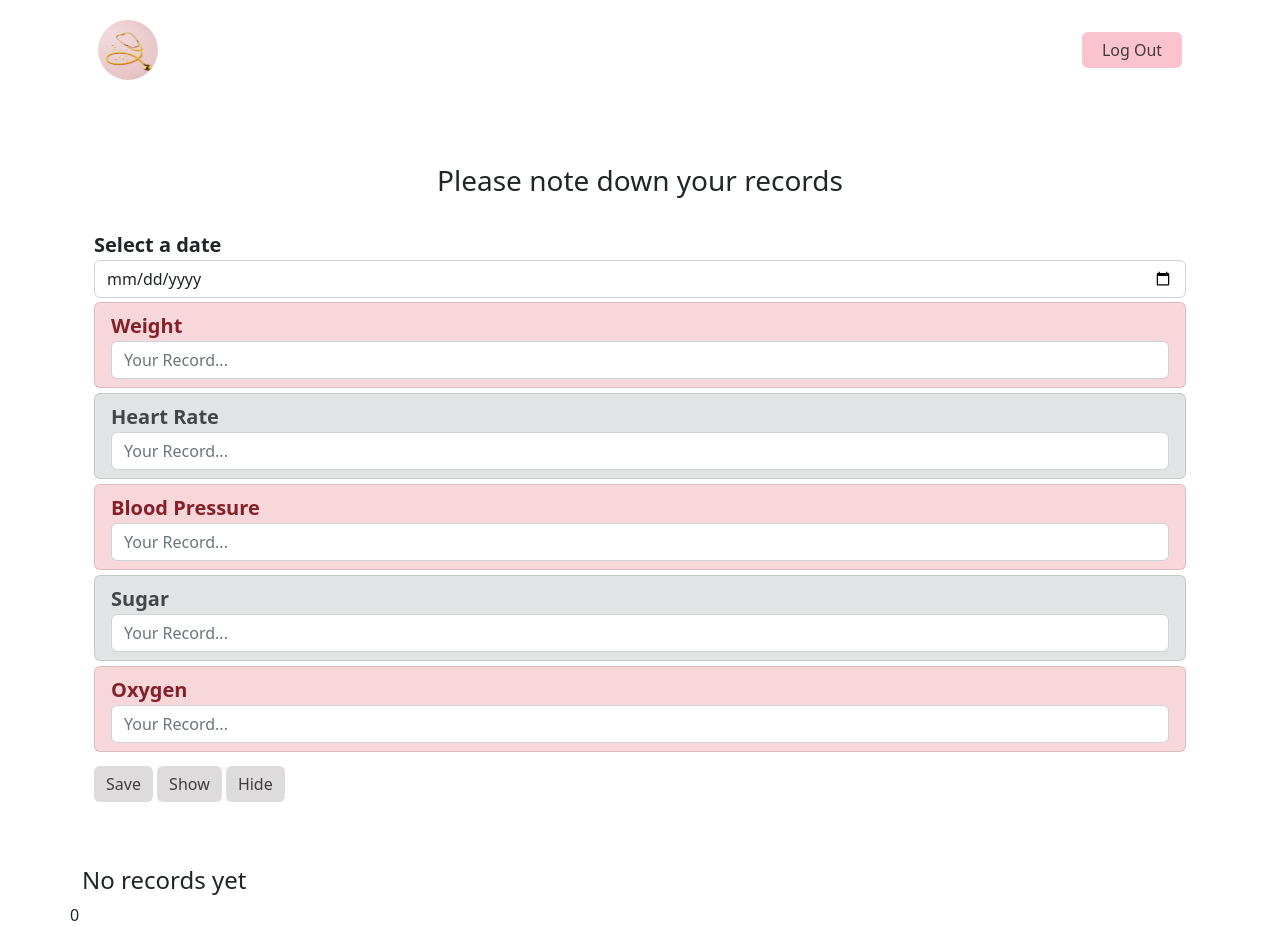
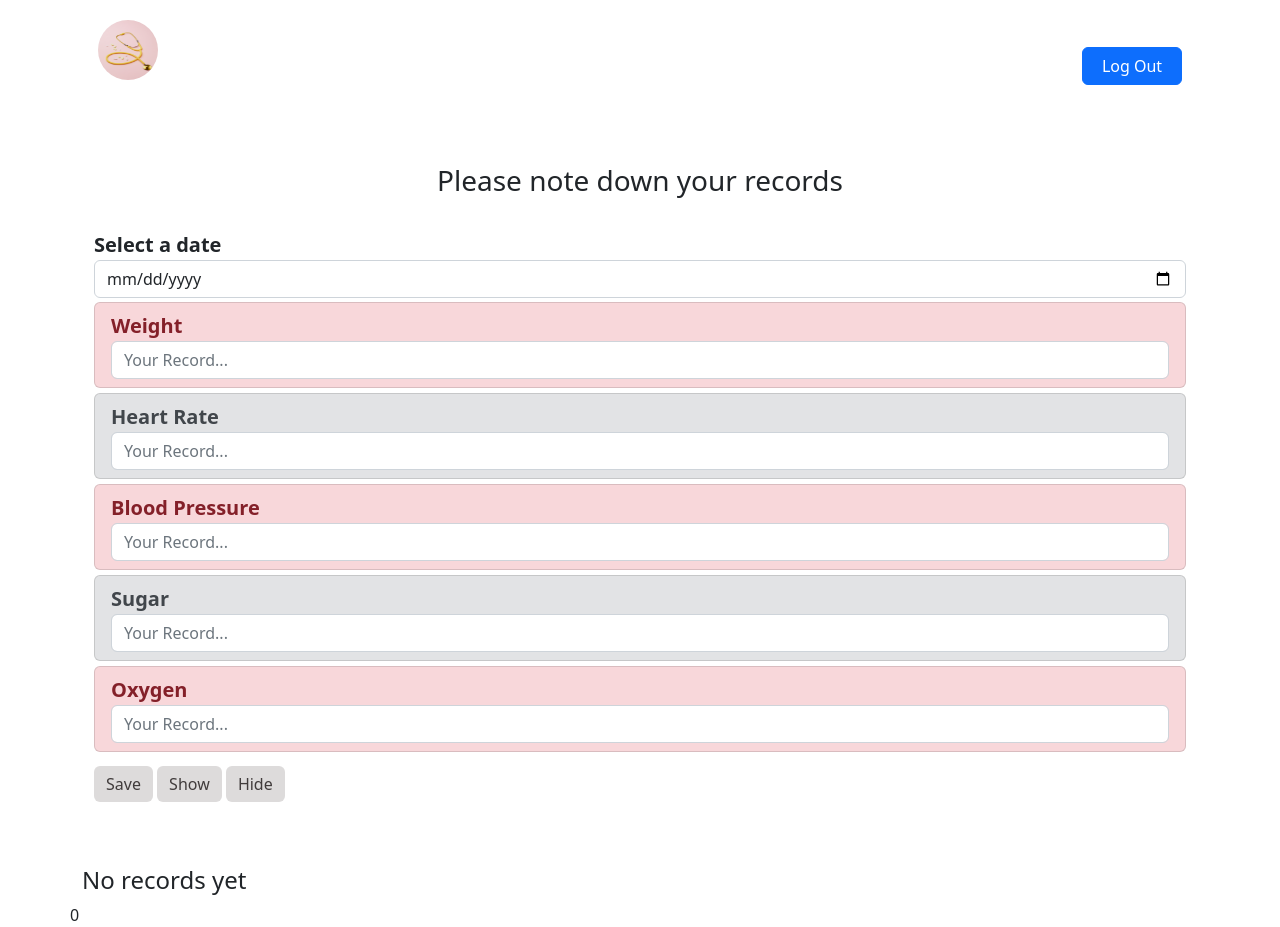
Before and after one commit to Rodrigo-Patron/Medical-Record-Project, a React (Create React App) app: page /main in a window 1280 px wide. Built offline with nearby package versions, Linux system fonts and the light colour scheme; sample sign-in values are in the browser's storage.

Commit message:
*fixed alot of problems

```diff
--- a/src/Components/Data/Data.jsx
+++ b/src/Components/Data/Data.jsx
@@ -10,7 +10,7 @@ const Data = () => {
 
   //& Deleting task function
   const deleteHandler = (unit) => {
-    const filtArr = units.filter((item) => item.number !== unit.number);
+    const filtArr = units.filter((item) => item.number !== unit.number && item.type === unit.type);
     setUnits(filtArr);
   };
 
--- a/src/Components/Login/Login.jsx
+++ b/src/Components/Login/Login.jsx
@@ -5,7 +5,7 @@ import { useRef, useContext } from "react";
 import { MedicalContext } from "../../MedicalContext";
 
 const Login = () => {
-  const { user } = useContext(MedicalContext);
+  const { user, setCurrentUser } = useContext(MedicalContext);
   console.log(user);
   const navigate = useNavigate();
 
@@ -14,11 +14,10 @@ const Login = () => {
 
   const submitLoginForm = (e) => {
     e.preventDefault();
-
-    if (
-      user.find((item) => item.email === inputLoginEmail.current.value) &&
-      user.find((item) => item.password === inputLoginPassword.current.value)
-    ) {
+    const us = user.find(u=> u.email === inputLoginEmail.current.value && u.password === inputLoginPassword.current.value)
+    if (us) {
+      // set current user in local storage
+      setCurrentUser(us)
       navigate("/main");
     } else {
       alert("You are not registered or your Email or Password is wrong");
--- a/src/Components/Logout/Logout.jsx
+++ b/src/Components/Logout/Logout.jsx
@@ -1,16 +1,21 @@
 import { Button } from "react-bootstrap";
 import { NavLink } from "react-router-dom";
 import logo from "../../img/pink-pic.jpg"
+import {useContext} from 'react'
+import { MedicalContext } from "../../MedicalContext";
 import "./Logout.scss";
 
 const Logout = () => {
+  const {setCurrentUser} = useContext(MedicalContext)
   return (
     <div className="Logout">
 <div><img src={logo} alt="logo"/></div>
 
-        <NavLink className="link"  to="/">
-          <Button className="logOut">Log Out</Button>
-        </NavLink>
+
+          <Button className="logOut" onClick={e=>{
+            setCurrentUser({})
+          }}>Log Out</Button>
+
 
     </div>
   );
--- a/src/Components/Main/Main.jsx
+++ b/src/Components/Main/Main.jsx
@@ -1,17 +1,18 @@
 import "./Main.scss";
 import Data from "../Data/Data";
-import { useContext, useRef } from "react";
+import { useContext, useEffect, useRef } from "react";
 import { MedicalContext } from "../../MedicalContext";
 import DataGraph from "../Graph/DataGraph";
 import { Form, FormControl, Container, Row, Button } from "react-bootstrap";
 import ListGroup from "react-bootstrap/ListGroup";
 import Logout from "../Logout/Logout";
 import { useState } from "react";
+import { useNavigate } from "react-router-dom";
 
 const Main = () => {
   //! Hide and show text
   const [show, setShow] = useState(true);
-
+  const navigate = useNavigate()
   const inputValueBp = useRef();
   const inputValueHeartRate = useRef();
   const inputValueSugar = useRef();
@@ -19,7 +20,8 @@ const Main = () => {
   const inputValueWeight = useRef();
   const inputValueDate = useRef();
 
-  const { units, setUnits } = useContext(MedicalContext);
+  const { units, setUnits, currentUser } = useContext(MedicalContext);
+  const {user} = useContext(MedicalContext)
 
   const submitHandler = (e) => {
     e.preventDefault();
@@ -74,6 +76,13 @@ const Main = () => {
   const showHandler = () => {
     setShow(true);
   };
+
+  useEffect(()=>{
+    if(Object.keys(currentUser).length === 0){
+      console.log(currentUser)
+      navigate('/')
+    }
+  }, [currentUser])
 
   return (
     <div className="Main">
--- a/src/Components/Register/Register.jsx
+++ b/src/Components/Register/Register.jsx
@@ -20,6 +20,7 @@ const Register = () => {
 
     setUser([
       {
+        userId: user.length,
         name: inputName.current.value,
         email: inputEmail.current.value,
         password: inputPassword.current.value,
--- a/src/MedicalContext.jsx
+++ b/src/MedicalContext.jsx
@@ -4,7 +4,8 @@ export const MedicalContext = createContext(null);
 const registeredUser = localStorage.getItem("registeredUser")? JSON.parse(localStorage.getItem("registeredUser")): []
 // const defaultUnits = JSON.parse(localStorage.getItem("allUnits")) || [];
 const defaultUnits = localStorage.getItem("allUnits")?JSON.parse(localStorage.getItem("allUnits")):[]
-
+// currentUser
+const actualUser = localStorage.getItem("currentUser")? JSON.parse(localStorage.getItem("currentUser")):{}
 
 
 export const MedicalContextProvider = ({ children }) => {
@@ -12,9 +13,18 @@ export const MedicalContextProvider = ({ children }) => {
   const [units, setUnits] = useState(defaultUnits);
   // REGISTER
   const [user, setUser] = useState(registeredUser);
+
+  //currentUser
+  const [currentUser, setCurrentUserState] = useState(actualUser)
   // UNITS-LOCALSTORAGE
+  const setCurrentUser = user=>{
+    setCurrentUserState(user)
+    // store it in db (local storage)
+    localStorage.setItem("currentUser",JSON.stringify(user))
+  }
   useEffect(() => {
     localStorage.setItem("allUnits", JSON.stringify(units));
+    localStorage.setItem("currentUser", JSON.stringify(actualUser))
   }, [units]);
 
   // REGISTER - LOCAL STORAGE
@@ -24,7 +34,7 @@ export const MedicalContextProvider = ({ children }) => {
   }, [user]);
 
   return (
-    <MedicalContext.Provider value={{ units, setUnits, user, setUser }}>
+    <MedicalContext.Provider value={{ units, setUnits, user, setUser, currentUser, setCurrentUser }}>
       {children}
     </MedicalContext.Provider>
   );
```
